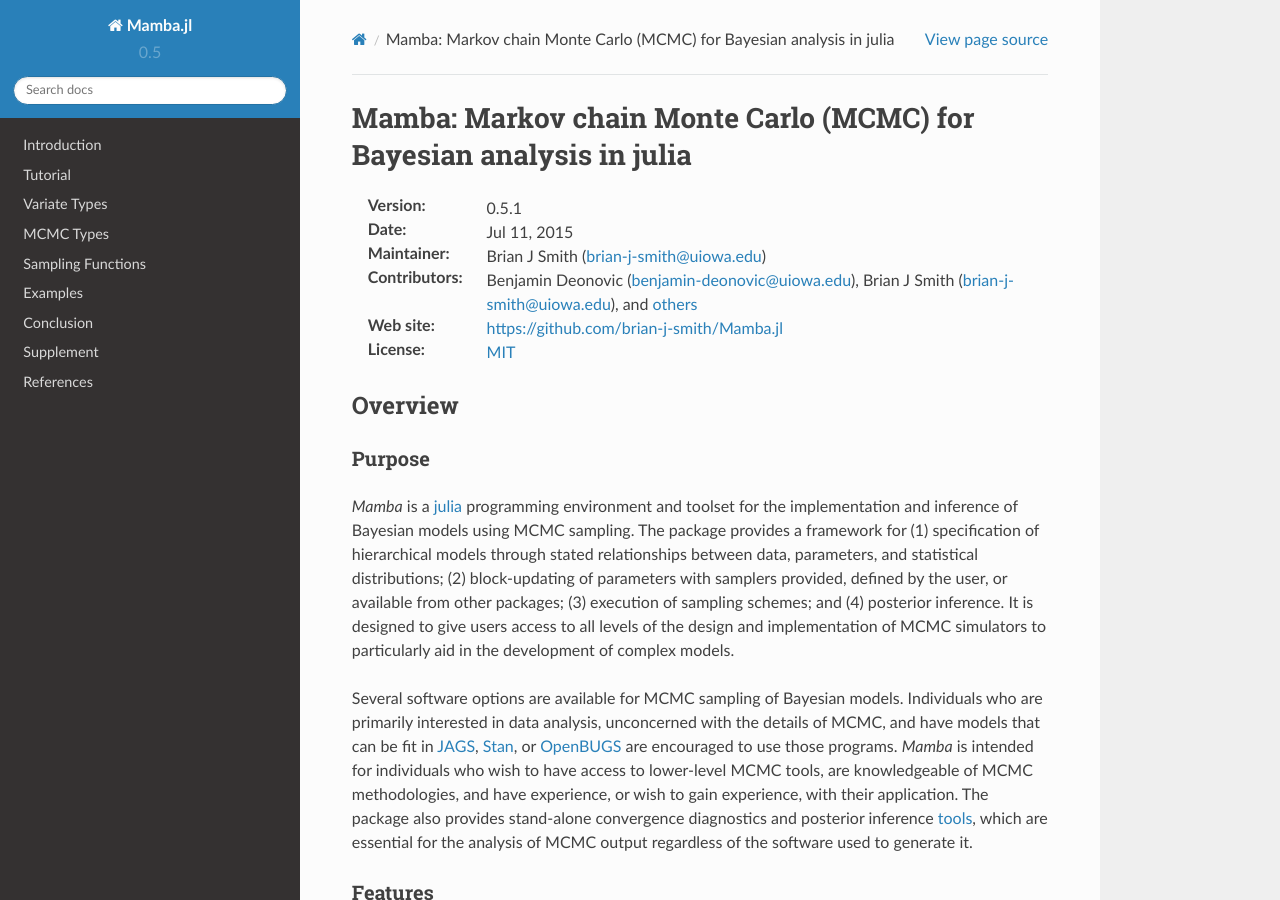
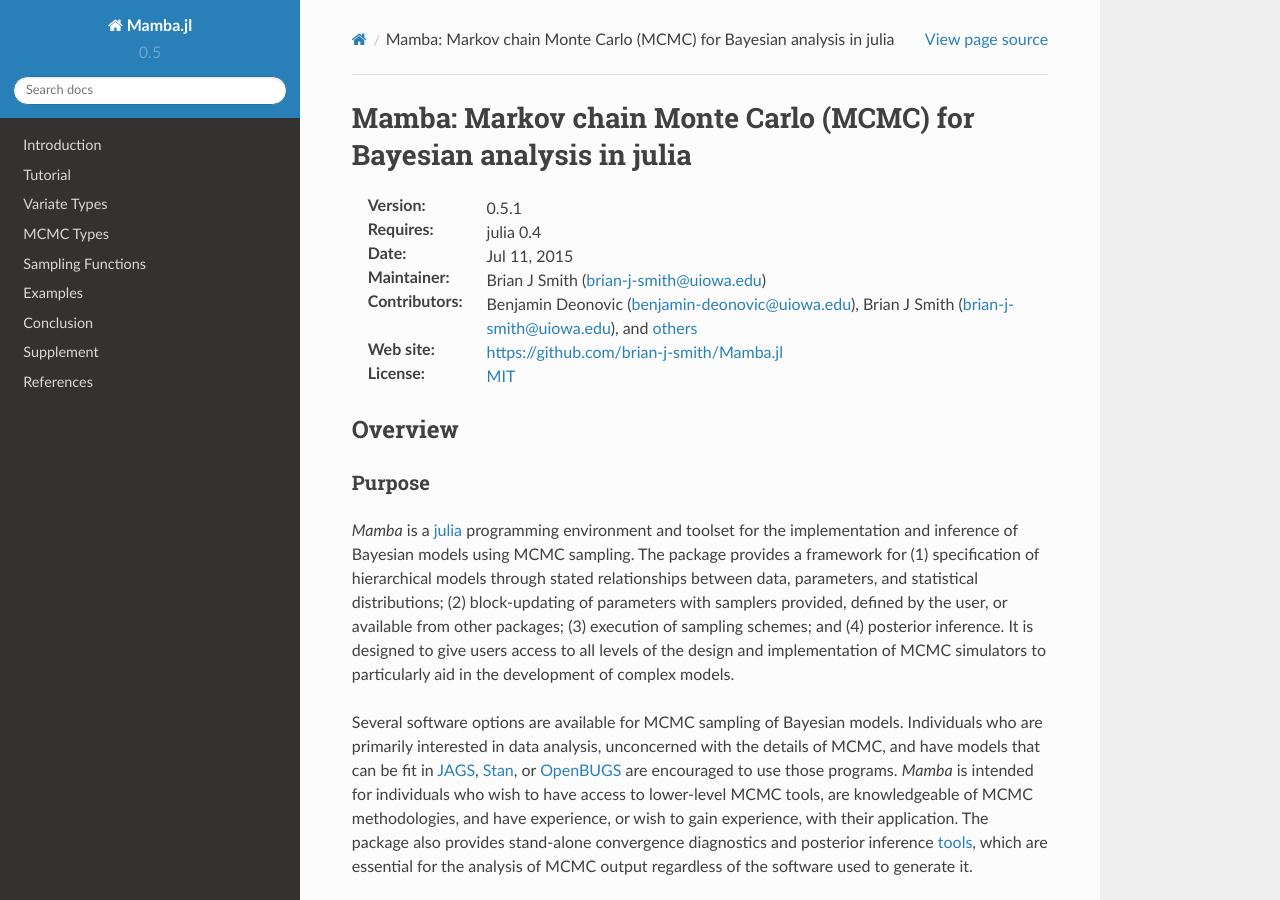
Before and after one commit to brian-j-smith/Mamba.jl, a Sphinx documentation site: the page built from doc/index.rst, in a window 1280 px wide and 900 px high. Built offline with Sphinx 7.4.7 and the Read the Docs theme 2.0.0, drawn with Linux system fonts in a browser that asks for light colours; formulas are drawn with MathJax 3.

Commit message:
Document required julia version.

```diff
--- a/doc/index.rst
+++ b/doc/index.rst
@@ -2,6 +2,7 @@
 =====================================================================
 
 :Version: |release|
+:Requires: julia 0.4
 :Date: |today|
 :Maintainer: Brian J Smith (brian-j-smith@uiowa.edu)
 :Contributors: Benjamin Deonovic (benjamin-deonovic@uiowa.edu), Brian J Smith (brian-j-smith@uiowa.edu), and `others <https://github.com/brian-j-smith/Mamba.jl/contributors>`_
```
